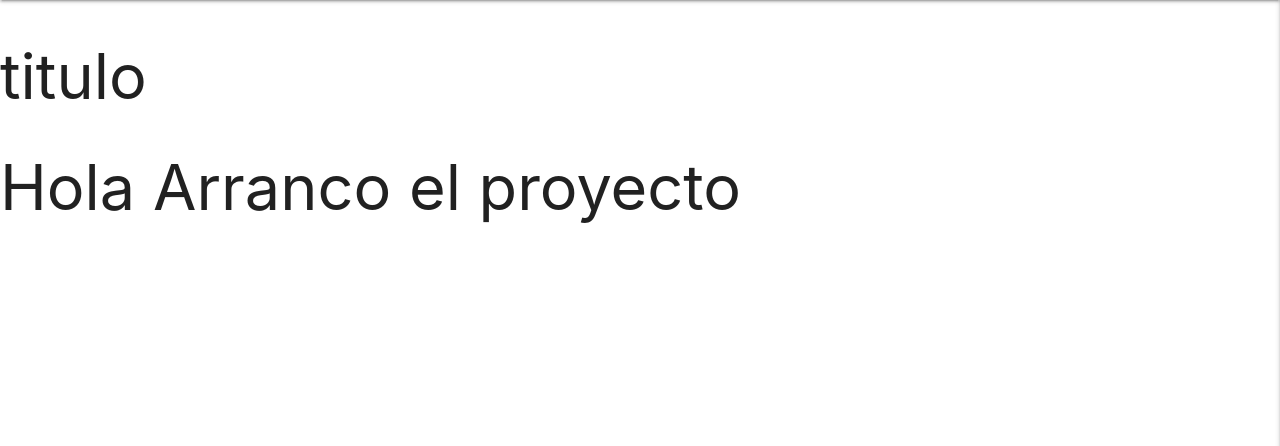
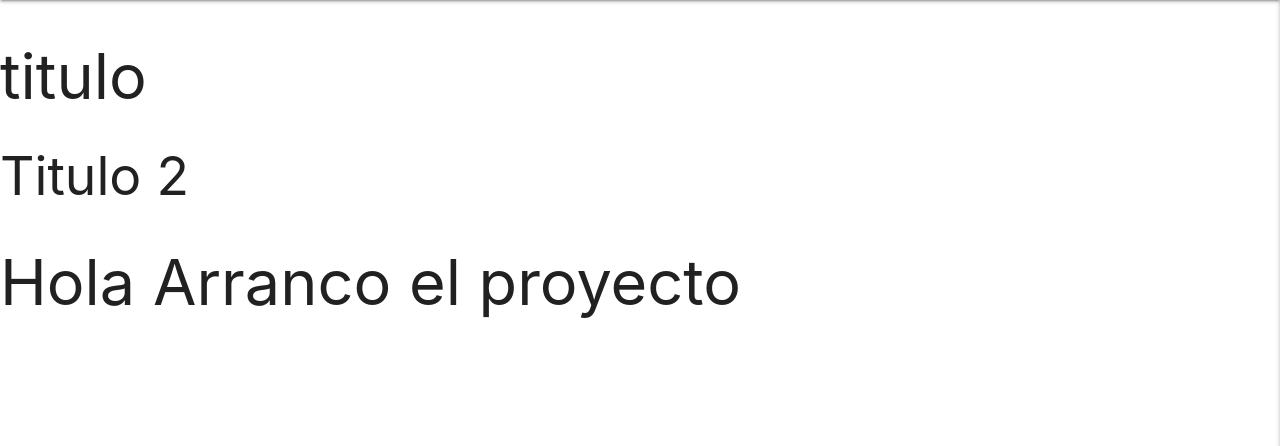
Before and after one commit to ERPOGA/clase_2253, a PHP site: page /sistema.php in a window 1280 px wide. Shown: the part 64-510 px from the top of the page. Run offline with PHP 8.4, Linux system fonts and the light colour scheme.

Commit message:
Update layout.php

```diff
--- a/vistas/layout.php
+++ b/vistas/layout.php
@@ -33,6 +33,7 @@
 		<li><a href="mobile.html">Mobile</a></li>
 	</ul>
 	<h1> titulo </h1>
+	<h2>Titulo 2 </h2>
 	<div class="fixed-action-btn toolbar direction-top active" style="transition: transform 0.2s cubic-bezier(0.55, 0.085, 0.68, 0.53) 0s, background-color 0s linear 0.2s; text-align: center; width: 100%; bottom: 0px; left: 0px; overflow: hidden; background-color: rgb(244, 67, 54);">
 		<a class="btn-floating btn-large red" style="transition: transform 0.2s ease 0s; overflow: visible;">
 			<i class="large material-icons">mode_edit</i>
```
